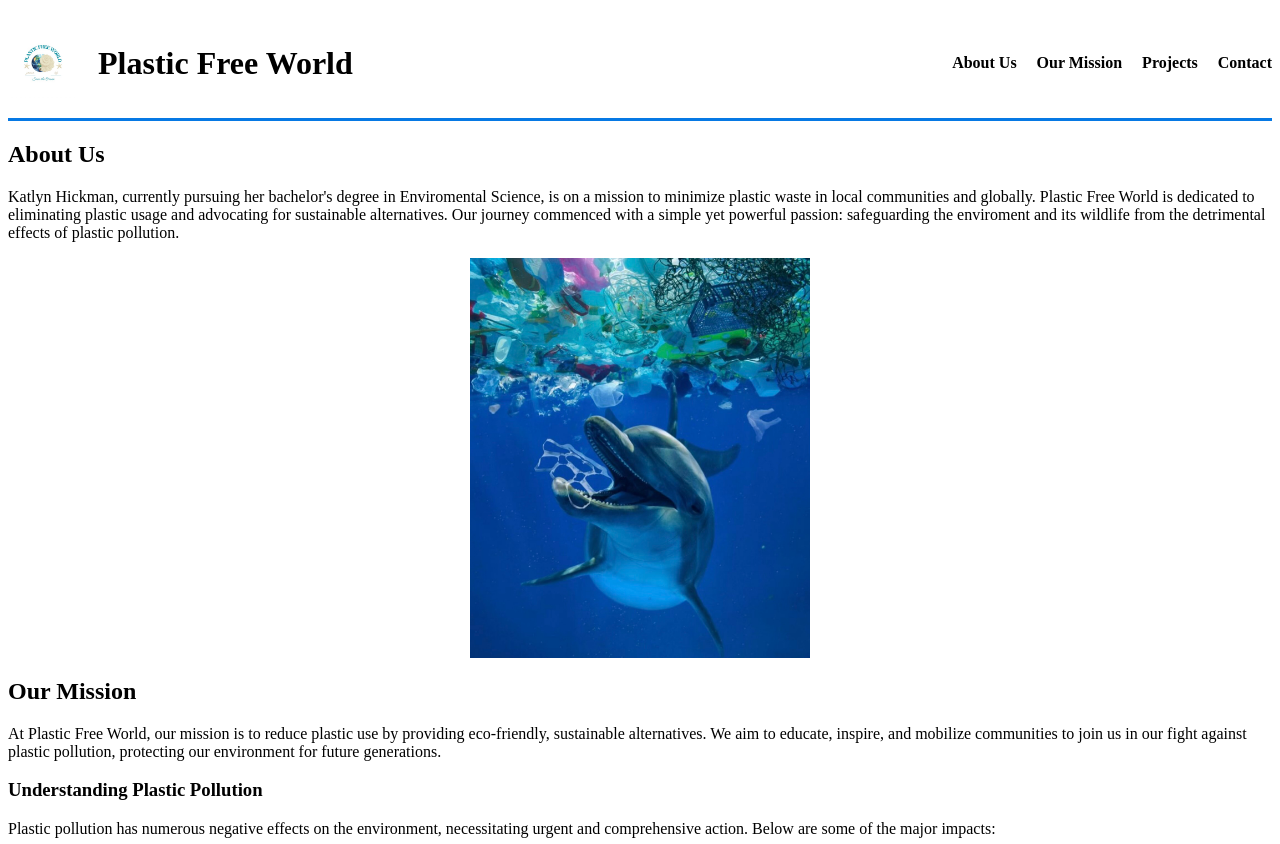
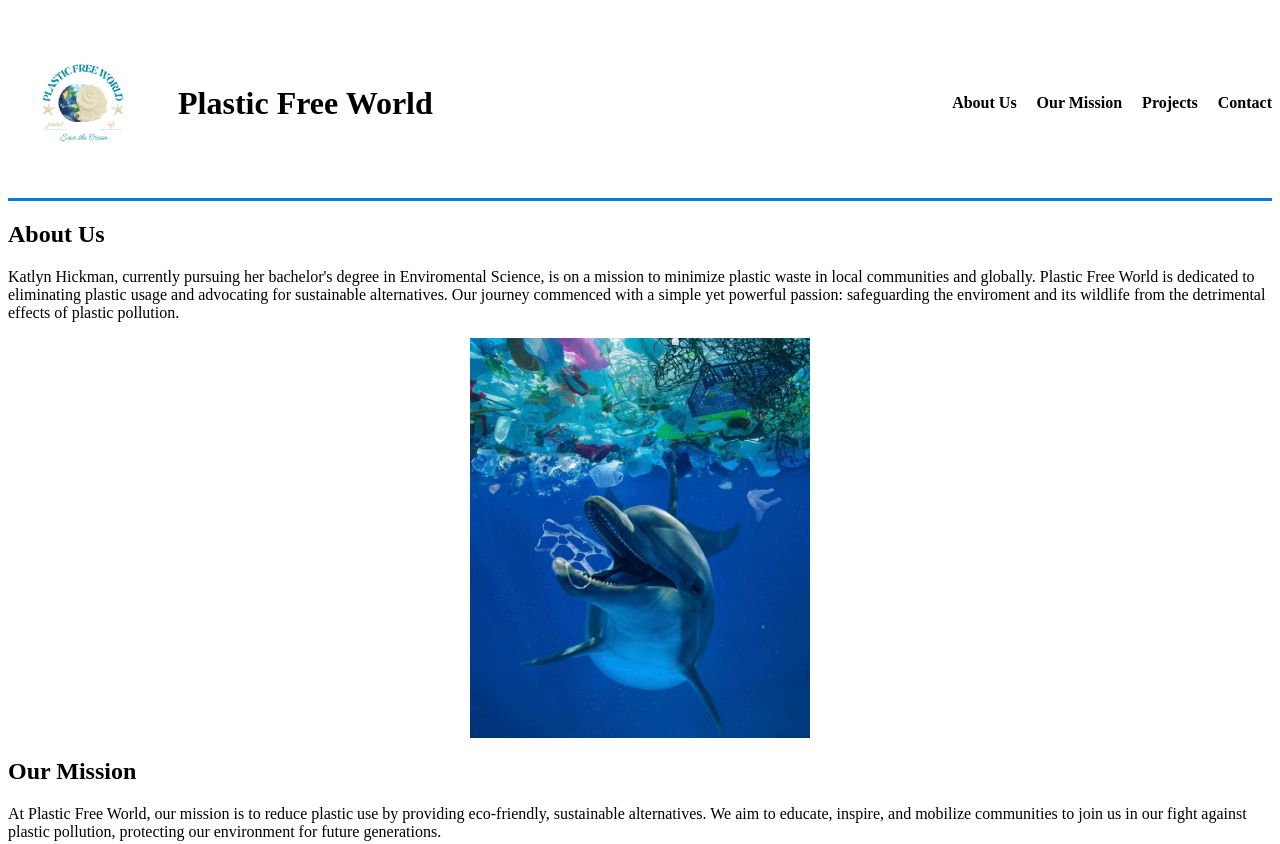
Before and after one commit to CoreyNorman/CoreyNorman.github.io, a plain HTML site: page index.html in a window 1280 px wide. Shown: the top 844 px of the page. Drawn offline with Linux system fonts and the light colour scheme.

Commit message:
Changed logo soze

```diff
--- a/index.html
+++ b/index.html
@@ -9,7 +9,7 @@
 <body>
     <header>
         <div class="container header-container">
-            <img src="./images/IMG_9224.jpeg" alt="Logo" height="70">
+            <img src="./images/IMG_9224.jpeg" alt="Logo" height="150">
             <h1>Plastic Free World</h1>
             <nav>
                 <ul class="main-nav">
```
